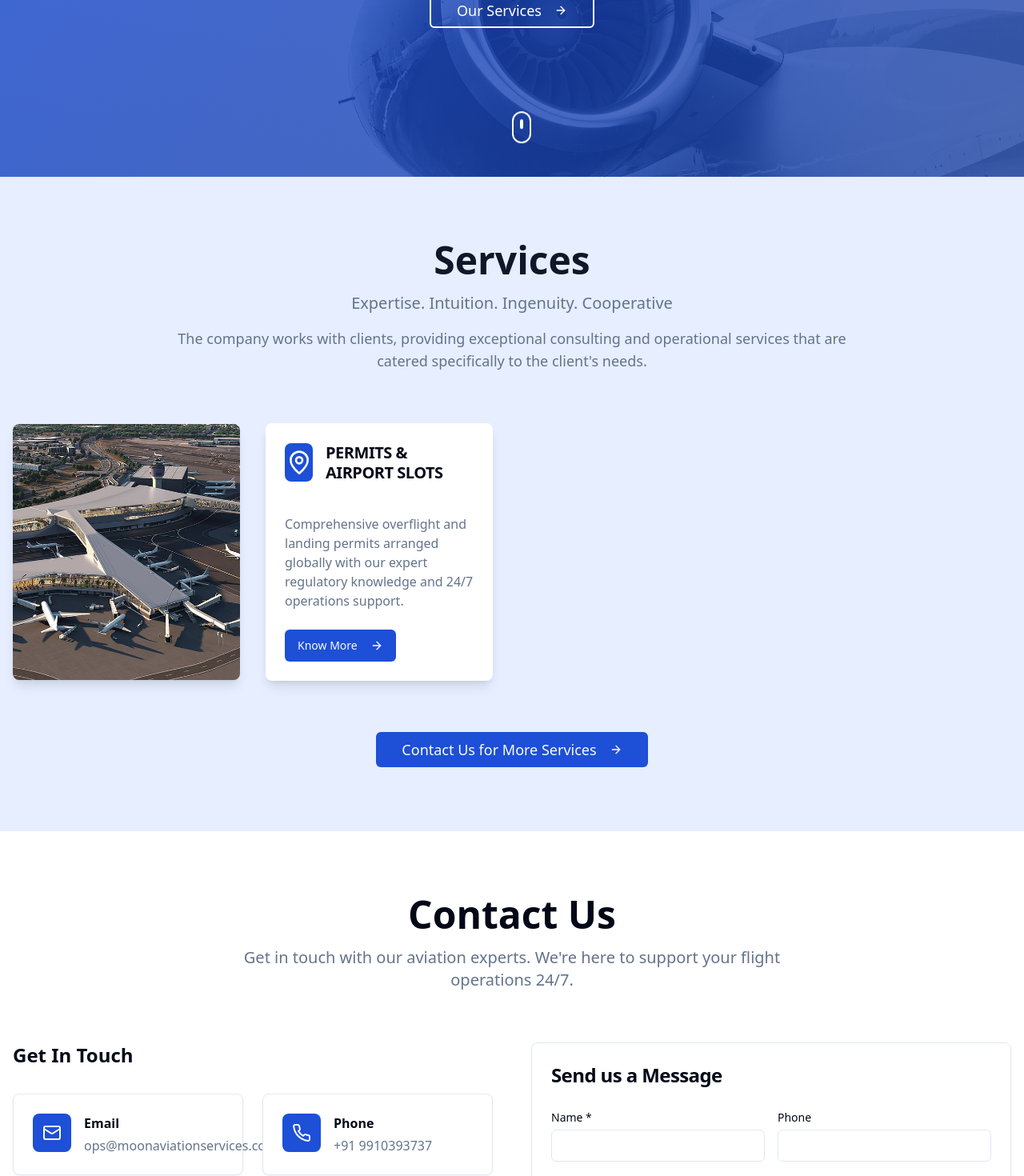
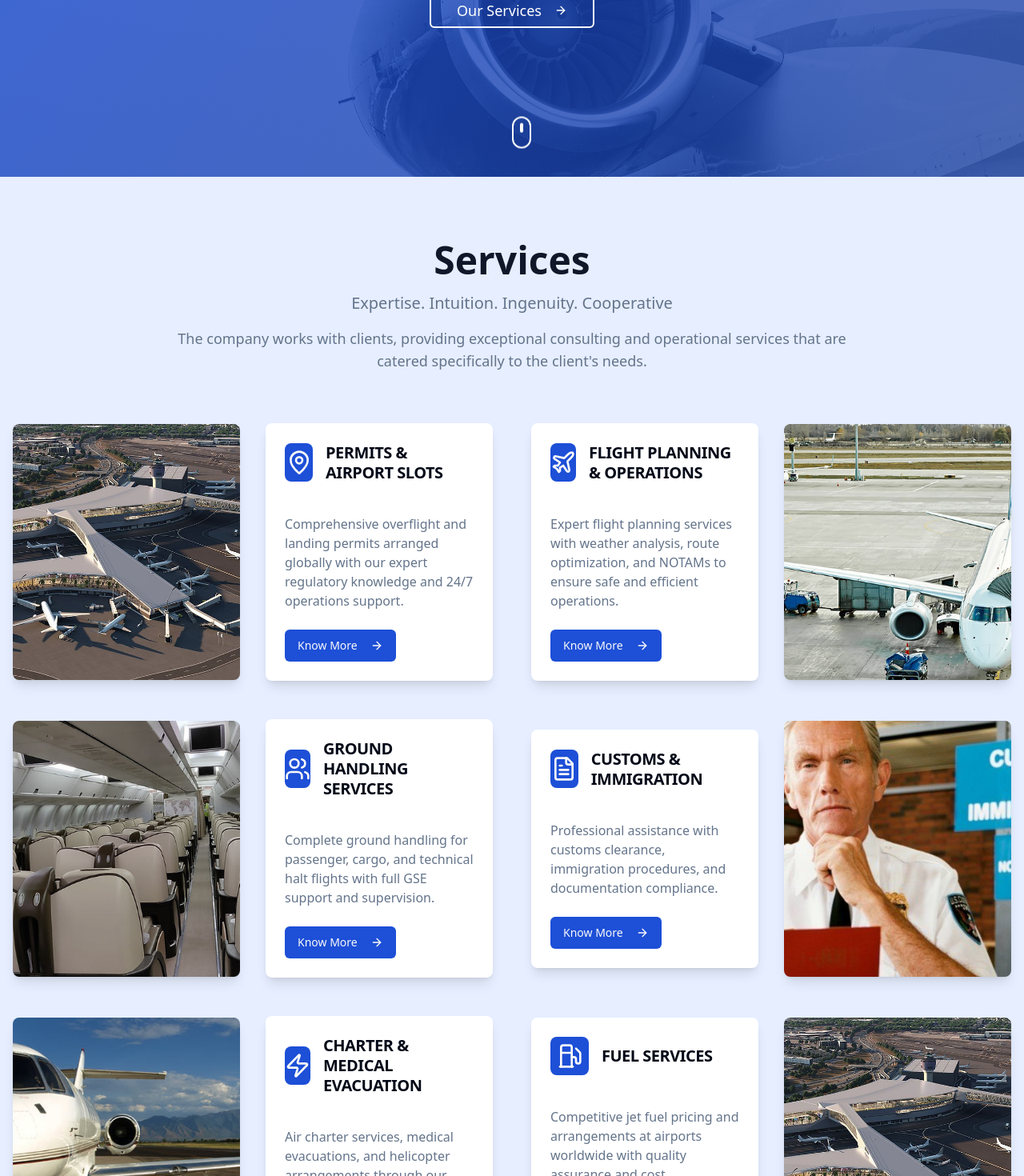
Before and after one commit to bhoomika1608/moon-navigator-frontend, a React (Vite) app: page / in a window 1280 px wide. Shown: the part 660-2130 px from the top of the page at 80% size. Built offline with nearby package versions, Linux system fonts and the light colour scheme.

Commit message:
Restore services and add animations
Restored all services to the Services section and implemented professional animations across the website.

```diff
--- a/src/components/HeroSection.tsx
+++ b/src/components/HeroSection.tsx
@@ -24,23 +24,23 @@ const HeroSection = () => {
       {/* Content */}
       <div className="relative z-10 container mx-auto px-4 text-center text-white">
         <div className="max-w-4xl mx-auto">
-          <h1 className="text-5xl md:text-7xl font-bold mb-6 leading-tight">
+          <h1 className="text-5xl md:text-7xl font-bold mb-6 leading-tight animate-fade-in">
             Moon Aviation
             <br />
             Flight Support
           </h1>
-          <p className="text-xl md:text-2xl mb-8 font-light">
+          <p className="text-xl md:text-2xl mb-8 font-light animate-fade-in" style={{ animationDelay: "0.2s" }}>
             One Stop Aviation Services
           </p>
-          <p className="text-lg md:text-xl mb-12 max-w-2xl mx-auto opacity-90">
+          <p className="text-lg md:text-xl mb-12 max-w-2xl mx-auto opacity-90 animate-fade-in" style={{ animationDelay: "0.4s" }}>
             We are here to support you 24X7 OCC
           </p>
 
           {/* Contact Buttons */}
-          <div className="flex flex-col sm:flex-row gap-4 justify-center items-center mb-8">
+          <div className="flex flex-col sm:flex-row gap-4 justify-center items-center mb-8 animate-fade-in" style={{ animationDelay: "0.6s" }}>
             <Button
               size="lg"
-              className="bg-white text-aviation-blue hover:bg-white/90 text-lg px-8"
+              className="bg-white text-aviation-blue hover:bg-white/90 text-lg px-8 transition-all duration-300 hover:scale-105 hover:shadow-xl"
             >
               <Phone className="w-5 h-5 mr-2" />
               +91 9910393737
@@ -48,7 +48,7 @@ const HeroSection = () => {
             <Button
               variant="outline"
               size="lg"
-              className="border-white text-white hover:bg-white hover:text-aviation-blue text-lg px-8"
+              className="border-white text-white hover:bg-white hover:text-aviation-blue text-lg px-8 transition-all duration-300 hover:scale-105 hover:shadow-xl"
             >
               <Mail className="w-5 h-5 mr-2" />
               ops@moonaviationservices.com
@@ -56,22 +56,24 @@ const HeroSection = () => {
           </div>
 
           {/* CTA Button */}
+          <div className="animate-fade-in" style={{ animationDelay: "0.8s" }}>
             <Link to="/services">
               <Button
                 size="lg"
-              className="bg-transparent border-2 border-white text-white hover:bg-white hover:text-aviation-blue text-lg px-8"
+                className="bg-transparent border-2 border-white text-white hover:bg-white hover:text-aviation-blue text-lg px-8 transition-all duration-300 hover:scale-105 hover:shadow-xl pulse"
               >
                 Our Services
-              <ArrowRight className="w-5 h-5 ml-2" />
+                <ArrowRight className="w-5 h-5 ml-2 transition-transform duration-300 hover:translate-x-1" />
               </Button>
             </Link>
+          </div>
         </div>
       </div>
 
       {/* Scroll Indicator */}
       <div className="absolute bottom-8 left-1/2 transform -translate-x-1/2 text-white animate-bounce">
-        <div className="w-6 h-10 border-2 border-white rounded-full flex justify-center">
-          <div className="w-1 h-3 bg-white rounded-full mt-2"></div>
+        <div className="w-6 h-10 border-2 border-white rounded-full flex justify-center hover:scale-110 transition-transform duration-300">
+          <div className="w-1 h-3 bg-white rounded-full mt-2 animate-float"></div>
         </div>
       </div>
     </section>
--- a/src/components/ServicesSection.tsx
+++ b/src/components/ServicesSection.tsx
@@ -1,8 +1,12 @@
 import { Button } from "@/components/ui/button";
 import { Card, CardContent, CardHeader, CardTitle } from "@/components/ui/card";
-import { ArrowRight, MapPin } from "lucide-react";
+import { ArrowRight, MapPin, Plane, Users, FileText, Zap, Fuel, Utensils, Clock, CloudRain } from "lucide-react";
 import { Link } from "react-router-dom";
 import laguardiaImage from "@/assets/laguardia-airport.jpg";
+import passengerPlane from "@/assets/passenger-plane.jpg";
+import groundHandling from "@/assets/ground-handling.jpg";
+import customsImmigration from "@/assets/customs-immigration.jpg";
+import airCharter from "@/assets/air-charter.jpg";
 
 const ServicesSection = () => {
   const services = [
@@ -11,6 +15,60 @@ const ServicesSection = () => {
       title: "PERMITS & AIRPORT SLOTS",
       description: "Comprehensive overflight and landing permits arranged globally with our expert regulatory knowledge and 24/7 operations support.",
       image: laguardiaImage
+    },
+    {
+      icon: <Plane className="w-8 h-8" />,
+      title: "FLIGHT PLANNING & OPERATIONS",
+      description: "Expert flight planning services with weather analysis, route optimization, and NOTAMs to ensure safe and efficient operations.",
+      image: passengerPlane
+    },
+    {
+      icon: <Users className="w-8 h-8" />,
+      title: "GROUND HANDLING SERVICES",
+      description: "Complete ground handling for passenger, cargo, and technical halt flights with full GSE support and supervision.",
+      image: groundHandling
+    },
+    {
+      icon: <FileText className="w-8 h-8" />,
+      title: "CUSTOMS & IMMIGRATION",
+      description: "Professional assistance with customs clearance, immigration procedures, and documentation compliance.",
+      image: customsImmigration
+    },
+    {
+      icon: <Zap className="w-8 h-8" />,
+      title: "CHARTER & MEDICAL EVACUATION",
+      description: "Air charter services, medical evacuations, and helicopter arrangements through our network of certified operators.",
+      image: airCharter
+    },
+    {
+      icon: <Fuel className="w-8 h-8" />,
+      title: "FUEL SERVICES",
+      description: "Competitive jet fuel pricing and arrangements at airports worldwide with quality assurance and cost optimization.",
+      image: laguardiaImage
+    },
+    {
+      icon: <Utensils className="w-8 h-8" />,
+      title: "CATERING SERVICES",
+      description: "Premium in-flight catering services ranging from light refreshments to gourmet dining experiences.",
+      image: passengerPlane
+    },
+    {
+      icon: <Users className="w-8 h-8" />,
+      title: "CREW SERVICES",
+      description: "Crew transportation, accommodation, and rest facilities arranged to meet regulatory requirements.",
+      image: groundHandling
+    },
+    {
+      icon: <Clock className="w-8 h-8" />,
+      title: "SLOT COORDINATION",
+      description: "Airport slot coordination and management to ensure optimal scheduling and operational efficiency.",
+      image: customsImmigration
+    },
+    {
+      icon: <CloudRain className="w-8 h-8" />,
+      title: "WEATHER SERVICES",
+      description: "Real-time weather updates, forecasting, and meteorological briefings for safe flight operations.",
+      image: airCharter
     }
   ];
 
@@ -18,7 +76,7 @@ const ServicesSection = () => {
     <section id="services" className="py-20 bg-aviation-blue-light">
       <div className="container mx-auto px-4">
         {/* Section Header */}
-        <div className="text-center mb-16">
+        <div className="text-center mb-16 animate-fade-in">
           <h2 className="text-4xl md:text-5xl font-bold text-aviation-navy mb-4">
             Services
           </h2>
@@ -34,25 +92,29 @@ const ServicesSection = () => {
         {/* Services Grid */}
         <div className="grid md:grid-cols-1 lg:grid-cols-2 gap-12">
           {services.map((service, index) => (
-            <div key={index} className="grid lg:grid-cols-2 gap-8 items-center">
+            <div
+              key={index}
+              className="grid lg:grid-cols-2 gap-8 items-center animate-fade-in hover-scale group"
+              style={{ animationDelay: `${index * 0.1}s` }}
+            >
               <div className={index % 2 === 0 ? "order-2 lg:order-1" : "order-2 lg:order-2"}>
                 <img
                   src={service.image}
                   alt={service.title}
-                  className="w-full h-80 object-cover rounded-lg shadow-lg"
+                  className="w-full h-80 object-cover rounded-lg shadow-lg transition-transform duration-500 group-hover:scale-105"
                 />
               </div>
               <div className={index % 2 === 0 ? "order-1 lg:order-2" : "order-1 lg:order-1"}>
-                <Card className="border-none shadow-lg h-full">
+                <Card className="border-none shadow-lg h-full transition-all duration-300 hover:shadow-2xl hover:transform hover:scale-105">
                   <CardHeader>
                     <div className="flex items-center mb-4">
-                      <div className="w-12 h-12 bg-primary rounded-lg flex items-center justify-center mr-4">
+                      <div className="w-12 h-12 bg-primary rounded-lg flex items-center justify-center mr-4 transition-all duration-300 group-hover:scale-110 group-hover:rotate-3">
                         <div className="text-primary-foreground">
                           {service.icon}
                         </div>
                       </div>
                       <div>
-                        <CardTitle className="text-xl leading-tight">{service.title}</CardTitle>
+                        <CardTitle className="text-xl leading-tight group-hover:text-primary transition-colors duration-300">{service.title}</CardTitle>
                       </div>
                     </div>
                   </CardHeader>
@@ -61,9 +123,9 @@ const ServicesSection = () => {
                       {service.description}
                     </p>
                     <Link to="/contact">
-                      <Button className="bg-primary hover:bg-primary/90">
+                      <Button className="bg-primary hover:bg-primary/90 transition-all duration-300 hover:scale-105 hover:shadow-lg">
                         Know More
-                        <ArrowRight className="w-4 h-4 ml-2" />
+                        <ArrowRight className="w-4 h-4 ml-2 transition-transform duration-300 group-hover:translate-x-1" />
                       </Button>
                     </Link>
                   </CardContent>
@@ -74,11 +136,11 @@ const ServicesSection = () => {
         </div>
 
         {/* Call to Action */}
-        <div className="text-center mt-16">
+        <div className="text-center mt-16 animate-fade-in" style={{ animationDelay: "1s" }}>
           <Link to="/contact">
-            <Button size="lg" className="bg-primary hover:bg-primary/90 text-lg px-8">
+            <Button size="lg" className="bg-primary hover:bg-primary/90 text-lg px-8 transition-all duration-300 hover:scale-105 hover:shadow-xl pulse">
               Contact Us for More Services
-              <ArrowRight className="w-5 h-5 ml-2" />
+              <ArrowRight className="w-5 h-5 ml-2 transition-transform duration-300 hover:translate-x-1" />
             </Button>
           </Link>
         </div>
--- a/tailwind.config.ts
+++ b/tailwind.config.ts
@@ -78,27 +78,107 @@ export default {
 			},
 			keyframes: {
 				'accordion-down': {
-					from: {
-						height: '0'
+					from: { height: '0', opacity: '0' },
+					to: { height: 'var(--radix-accordion-content-height)', opacity: '1' }
+				},
+				'accordion-up': {
+					from: { height: 'var(--radix-accordion-content-height)', opacity: '1' },
+					to: { height: '0', opacity: '0' }
+				},
+				'fade-in': {
+					'0%': {
+						opacity: '0',
+						transform: 'translateY(10px)'
 					},
-					to: {
-						height: 'var(--radix-accordion-content-height)'
+					'100%': {
+						opacity: '1',
+						transform: 'translateY(0)'
 					}
 				},
-				'accordion-up': {
-					from: {
-						height: 'var(--radix-accordion-content-height)'
+				'fade-out': {
+					'0%': {
+						opacity: '1',
+						transform: 'translateY(0)'
 					},
-					to: {
-						height: '0'
+					'100%': {
+						opacity: '0',
+						transform: 'translateY(10px)'
 					}
+				},
+				'scale-in': {
+					'0%': {
+						transform: 'scale(0.95)',
+						opacity: '0'
+					},
+					'100%': {
+						transform: 'scale(1)',
+						opacity: '1'
+					}
+				},
+				'scale-out': {
+					from: { transform: 'scale(1)', opacity: '1' },
+					to: { transform: 'scale(0.95)', opacity: '0' }
+				},
+				'slide-in-right': {
+					'0%': { transform: 'translateX(100%)' },
+					'100%': { transform: 'translateX(0)' }
+				},
+				'slide-out-right': {
+					'0%': { transform: 'translateX(0)' },
+					'100%': { transform: 'translateX(100%)' }
+				},
+				'slide-in-left': {
+					'0%': { transform: 'translateX(-100%)' },
+					'100%': { transform: 'translateX(0)' }
+				},
+				'slide-in-up': {
+					'0%': { transform: 'translateY(100%)', opacity: '0' },
+					'100%': { transform: 'translateY(0)', opacity: '1' }
+				},
+				'bounce-in': {
+					'0%': { transform: 'scale(0.3)', opacity: '0' },
+					'50%': { transform: 'scale(1.05)' },
+					'70%': { transform: 'scale(0.9)' },
+					'100%': { transform: 'scale(1)', opacity: '1' }
+				},
+				'float': {
+					'0%, 100%': { transform: 'translateY(0px)' },
+					'50%': { transform: 'translateY(-10px)' }
 				}
 			},
 			animation: {
 				'accordion-down': 'accordion-down 0.2s ease-out',
-				'accordion-up': 'accordion-up 0.2s ease-out'
+				'accordion-up': 'accordion-up 0.2s ease-out',
+				'fade-in': 'fade-in 0.6s ease-out',
+				'fade-out': 'fade-out 0.3s ease-out',
+				'scale-in': 'scale-in 0.2s ease-out',
+				'scale-out': 'scale-out 0.2s ease-out',
+				'slide-in-right': 'slide-in-right 0.3s ease-out',
+				'slide-out-right': 'slide-out-right 0.3s ease-out',
+				'slide-in-left': 'slide-in-left 0.3s ease-out',
+				'slide-in-up': 'slide-in-up 0.5s ease-out',
+				'bounce-in': 'bounce-in 0.6s ease-out',
+				'float': 'float 3s ease-in-out infinite',
+				'enter': 'fade-in 0.3s ease-out, scale-in 0.2s ease-out',
+				'exit': 'fade-out 0.3s ease-out, scale-out 0.2s ease-out'
 			}
 		}
 	},
-	plugins: [require("tailwindcss-animate")],
+	plugins: [
+		require("tailwindcss-animate"),
+		function({ addUtilities }) {
+			const newUtilities = {
+				'.hover-scale': {
+					'@apply transition-transform duration-200 hover:scale-105': {},
+				},
+				'.hover-lift': {
+					'@apply transition-all duration-300 hover:shadow-2xl hover:-translate-y-2': {},
+				},
+				'.story-link': {
+					'@apply relative inline-block after:content-[""] after:absolute after:w-full after:scale-x-0 after:h-0.5 after:bottom-0 after:left-0 after:bg-primary after:origin-bottom-right after:transition-transform after:duration-300 hover:after:scale-x-100 hover:after:origin-bottom-left': {},
+				},
+			}
+			addUtilities(newUtilities)
+		}
+	],
 } satisfies Config;
```
Also changed, not shown: src/components/AboutSection.tsx (+15 -11 lines), src/components/Header.tsx (+19 -17 lines). Lines whose indentation alone changed are shown as unchanged.
